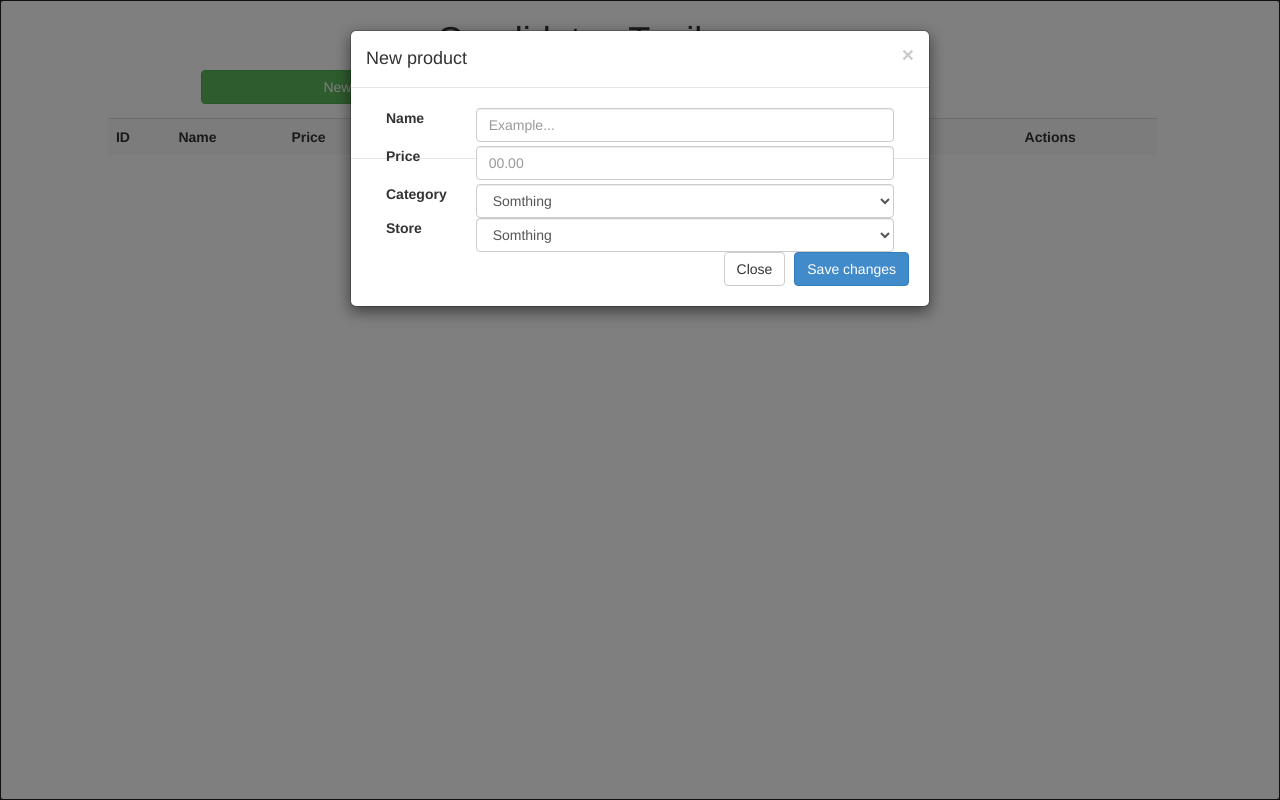
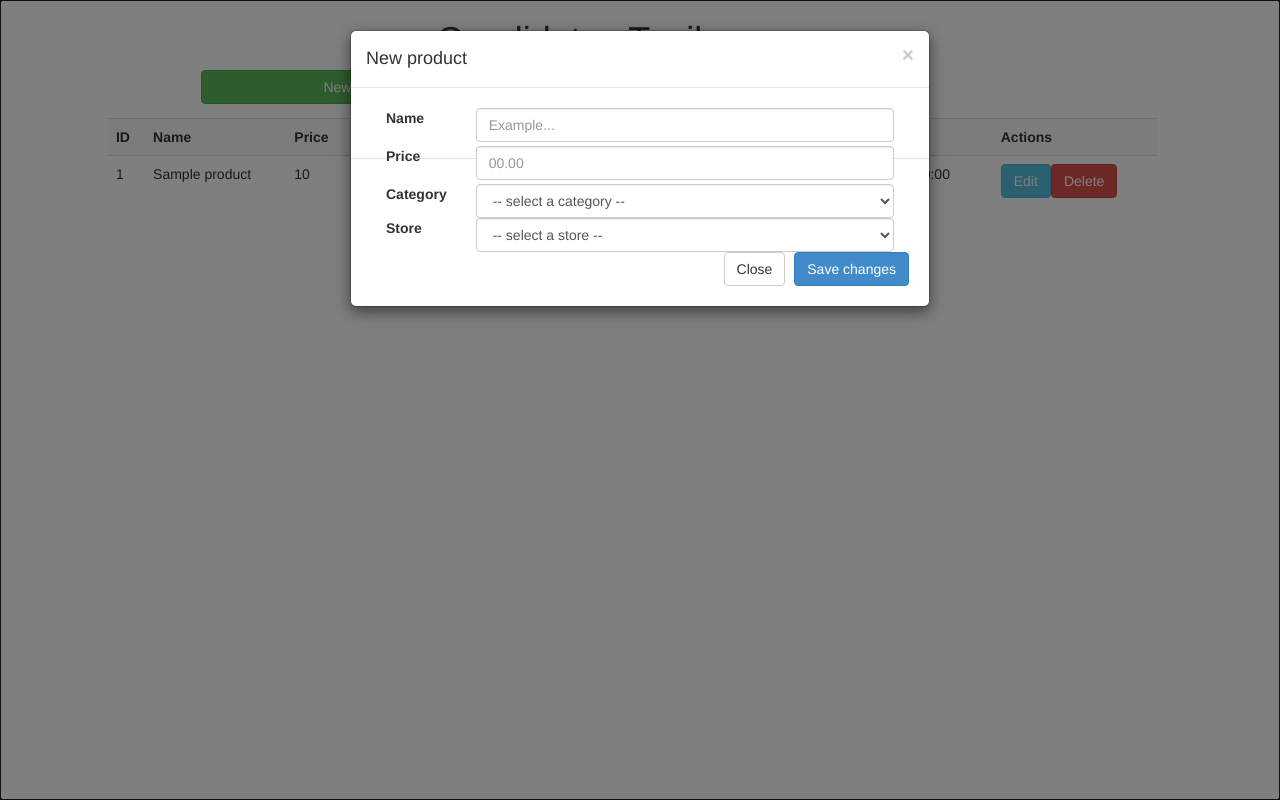
Before and after one commit to pacoguevara/tegik, a CodeIgniter app: template application/views/home.php in a window 1280 px wide, after a click on "New product". Run offline with CodeIgniter, Linux system fonts and the light colour scheme; the template is opened without the code that fills it: most values are stand-ins (such as "Sample title", 1, 10 or a date in 2020); lists and menus that the app fills with data are empty.

Commit message:
agregar y mostrar en tabla

```diff
--- a/application/config/autoload.php
+++ b/application/config/autoload.php
@@ -52,7 +52,7 @@ $autoload['packages'] = array();
 |	$autoload['libraries'] = array('database', 'session', 'xmlrpc');
 */
 
-$autoload['libraries'] = array();
+$autoload['libraries'] = array('database');
 
 
 /*
--- a/application/config/database.php
+++ b/application/config/database.php
@@ -49,9 +49,9 @@ $active_group = 'default';
 $active_record = TRUE;
 
 $db['default']['hostname'] = 'localhost';
-$db['default']['username'] = '';
-$db['default']['password'] = '';
-$db['default']['database'] = '';
+$db['default']['username'] = 'root';
+$db['default']['password'] = 'root';
+$db['default']['database'] = 'tegik';
 $db['default']['dbdriver'] = 'mysql';
 $db['default']['dbprefix'] = '';
 $db['default']['pconnect'] = TRUE;
--- a/application/views/home.php
+++ b/application/views/home.php
@@ -25,9 +25,26 @@
 				  <th>Created at</th>
 				  <th>Updated at</th>
 				  <th>Actions</th>
+				  <?php
+				  if(isset($products)):
+				  	foreach ($products as $product): ?>
+						<tr>
+							<td><?php echo $product->id; ?></td>
+							<td><?php echo $product->name; ?></td>
+							<td><?php echo $product->price; ?></td>
+							<td><?php echo $product->category_name; ?></td>
+							<td><?php echo $product->store_name; ?></td>
+							<td><?php echo $product->created_at; ?></td>
+							<td><?php echo $product->updated_at; ?></td>
+							<td><button class="btn btn-info">Edit</button><button class="btn btn-danger">Delete</button></td>
+						</tr>
+			  <?php endforeach;
+				  endif;
+				  ?>
 				</table>
 			</div>
 		</section>
+
 		<!-- Modal -->
 		<div class="modal fade" id="myModal" tabindex="-1" role="dialog" aria-labelledby="myModalLabel" aria-hidden="true">
 		  <div class="modal-dialog">
@@ -46,29 +63,41 @@
 					<div class="form-group">
 					<label for="inputPrice" class="col-lg-2 control-label">Price</label>
 					<div class="col-lg-10">
-					  <input type="password" class="form-control" id="inputPrice" placeholder="00.00">
+					  <input type="text" class="form-control" id="inputPrice" placeholder="00.00">
 					</div>
 					</div>
 					<div class="form-group">
 					<label class="col-lg-2 control-label" for="selectCategory">Category</label>
 					<div class="col-lg-10">
-					  <select class="form-control">
-					  	<option>Somthing</option>
+					  <select class="form-control" id="selectCategory">
+					  	<option value="-">-- select a category --</option>
+					  	<?php if(isset($categories)):
+					  				foreach ($categories as $category): ?>
+					  				<option value="<?php echo $category->id;?>"><?php echo $category->name;?></option>
+					  	<?php		endforeach;
+					  		   endif;
+					  	?>
 					  </select>
 					</div>
 					</div>
 					<div class="form-group">
-					<label for="selectStore" class="col-lg-2 control-label">Store</label>
+					<label for="selectStore" class="col-lg-2 control-label" for="selectStore">Store</label>
 					<div class="col-lg-10">
-					  <select class="form-control">
-					  	<option>Somthing</option>
+					  <select class="form-control" id="selectStore">
+					  	<option value="-">-- select a store --</option>
+					  	<?php if(isset($stores)):
+					  				foreach ($stores as $store): ?>
+					  				<option value="<?php echo $store->id;?>"><?php echo $store->name;?></option>
+					  	<?php		endforeach;
+					  		   endif;
+					  	?>
 					  </select>
 					</div>
 					</div>
 		      </div>
 		      <div class="modal-footer">
 		        <button type="button" class="btn btn-default" data-dismiss="modal">Close</button>
-		        <button type="button" class="btn btn-primary">Save changes</button>
+		        <button type="button" class="btn btn-primary" id="saveChanges">Save changes</button>
 		      </div>
 		    </div>
 		  </div>
@@ -76,5 +105,20 @@
 	<div>
 	<script src="<?php echo base_url();?>/assets/jquery.js"></script>
 	<script src="<?php echo base_url();?>/assets/bootstrap.js"></script>
+	<script type="text/javascript">
+		$(function(){
+			$('#saveChanges').click(function(){
+				var name = $('#inputName').val();
+				var price = $('#inputPrice').val();
+				var category = $('#selectCategory').val();
+				var store = $('#selectStore').val();
+
+				$.post("<?php echo base_url();?>/index.php/product/newProduct/", {product_name: name, product_price: price, product_category: category, product_store: store})
+				.done(function(data) {
+				    alert("Tu reseña fue enviada con éxito!");
+				});
+			});
+		});
+	</script>
 </body>
 </html>
```
Also changed, not shown: application/controllers/category.php (added, +12 -0 lines), application/controllers/product.php (added, +18 -0 lines), application/controllers/store.php (added, +12 -0 lines), application/controllers/welcome.php (+8 -1 lines), application/models/category_model.php (added, +16 -0 lines), application/models/product_model.php (added, +34 -0 lines), application/models/store_model.php (added, +16 -0 lines).
